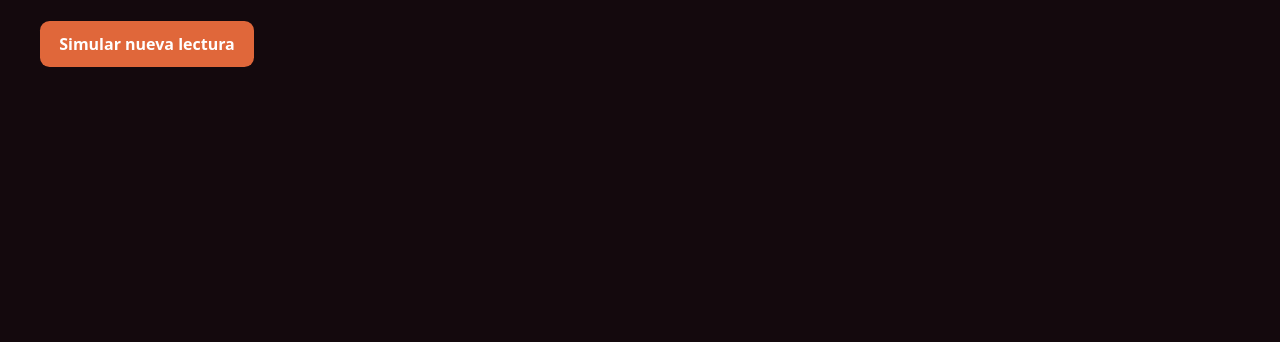
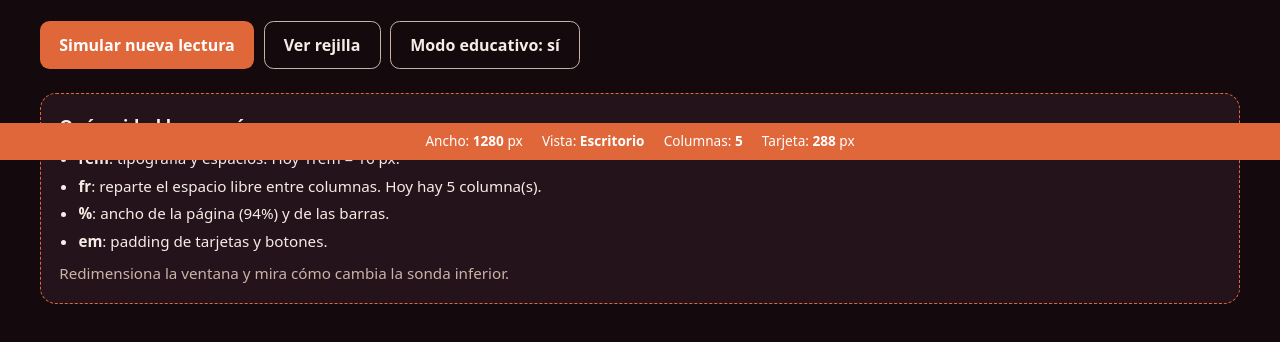
Before and after one commit to RICARDOCERVERO/marte-control, a plain HTML site: page index.html in a window 1280 px wide. Shown: the part 640-982 px from the top of the page. Before the commit the page ends 800 px from the top, so only its background shows below. Drawn offline with Linux system fonts and the light colour scheme.

Commit message:
Añade modo educativo

```diff
--- a/index.html
+++ b/index.html
@@ -46,13 +46,52 @@
 
     <div class="acciones">
       <button class="boton" id="actualizar" type="button">Simular nueva lectura</button>
+      <button class="boton secundario" id="rejilla" type="button">Ver rejilla</button>
+      <button class="boton secundario" id="educativo" type="button">Modo educativo: sí</button>
     </div>
+
+    <section class="aprende" id="aprende">
+      <h2>Qué unidad hace qué</h2>
+      <ul>
+        <li><strong>rem</strong>: tipografía y espacios. Hoy 1rem = <span id="rem">16</span> px.</li>
+        <li><strong>fr</strong>: reparte el espacio libre entre columnas. Hoy hay <span id="cols">4</span> columna(s).</li>
+        <li><strong>%</strong>: ancho de la página (94%) y de las barras.</li>
+        <li><strong>em</strong>: padding de tarjetas y botones.</li>
+      </ul>
+      <p>Redimensiona la ventana y mira cómo cambia la sonda inferior.</p>
+    </section>
   </div>
+
+  <aside class="sonda" id="sonda" aria-live="polite">
+    <span>Ancho: <b id="ancho">0</b> px</span>
+    <span>Vista: <b id="vista">-</b></span>
+    <span>Columnas: <b id="cols2">0</b></span>
+    <span>Tarjeta: <b id="tarj">0</b> px</span>
+  </aside>
 
   <script>
     const raiz = document.documentElement;
     document.getElementById('tema').addEventListener('click', () => {
       raiz.dataset.tema = raiz.dataset.tema === 'oscuro' ? 'claro' : 'oscuro';
+    });
+    const $ = id => document.getElementById(id);
+    function medir() {
+      const w = window.innerWidth;
+      const g = document.querySelector('.indicadores');
+      const cols = getComputedStyle(g).gridTemplateColumns.split(' ').length;
+      const t = document.querySelector('.tarjeta').getBoundingClientRect().width;
+      $('ancho').textContent = w;
+      $('vista').textContent = w < 480 ? 'Móvil' : w < 900 ? 'Tablet' : 'Escritorio';
+      $('cols').textContent = $('cols2').textContent = cols;
+      $('tarj').textContent = Math.round(t);
+      $('rem').textContent = parseFloat(getComputedStyle(raiz).fontSize);
+    }
+    window.addEventListener('resize', medir);
+    medir();
+    $('rejilla').addEventListener('click', () => document.body.classList.toggle('ver-rejilla'));
+    $('educativo').addEventListener('click', e => {
+      const off = document.body.classList.toggle('sin-edu');
+      e.target.textContent = 'Modo educativo: ' + (off ? 'no' : 'sí');
     });
     document.getElementById('actualizar').addEventListener('click', () => {
       document.querySelectorAll('.tarjeta').forEach(t => {
--- a/style.css
+++ b/style.css
@@ -78,7 +78,26 @@ h1 { font-size: clamp(1.4rem, 5vw, 2.4rem); line-height: 1.15; }
 }
 .boton:hover { filter: brightness(1.12); }
 .boton:focus-visible { outline: 3px solid var(--texto); outline-offset: 2px; }
-.acciones { display: grid; justify-items: start; }
+.acciones { display: flex; flex-wrap: wrap; gap: 0.6rem; }
+.boton.secundario { background: transparent; color: var(--texto); border: 1px solid var(--suave); }
+
+/* Capa educativa */
+.aprende { background: var(--tarjeta); border: 1px dashed var(--acento); border-radius: 1rem; padding: 1.2em; font-size: 0.95rem; }
+.aprende h2 { font-size: 1.1rem; margin-bottom: 0.5rem; }
+.aprende ul { padding-left: 1.2rem; display: grid; gap: 0.3rem; margin-bottom: 0.6rem; }
+.aprende p { color: var(--suave); }
+
+.sonda {
+  position: fixed; inset: auto 0 0 0;
+  display: flex; flex-wrap: wrap; justify-content: center; gap: 0.3rem 1.2rem;
+  padding: 0.6em 1em; font-size: 0.85rem;
+  background: var(--acento); color: #fff; z-index: 10;
+}
+.pagina { padding-bottom: 5rem; }
+
+.ver-rejilla .indicadores { outline: 2px dashed var(--acento); outline-offset: 0.4rem; }
+.ver-rejilla .tarjeta { outline: 2px dashed #4ac0ff; }
+.sin-edu .sonda, .sin-edu .aprende { display: none; }
 
 /* Móvil: cabecera en una columna */
 @media (max-width: 30rem) {
```
Also changed, not shown: 1 other file.
